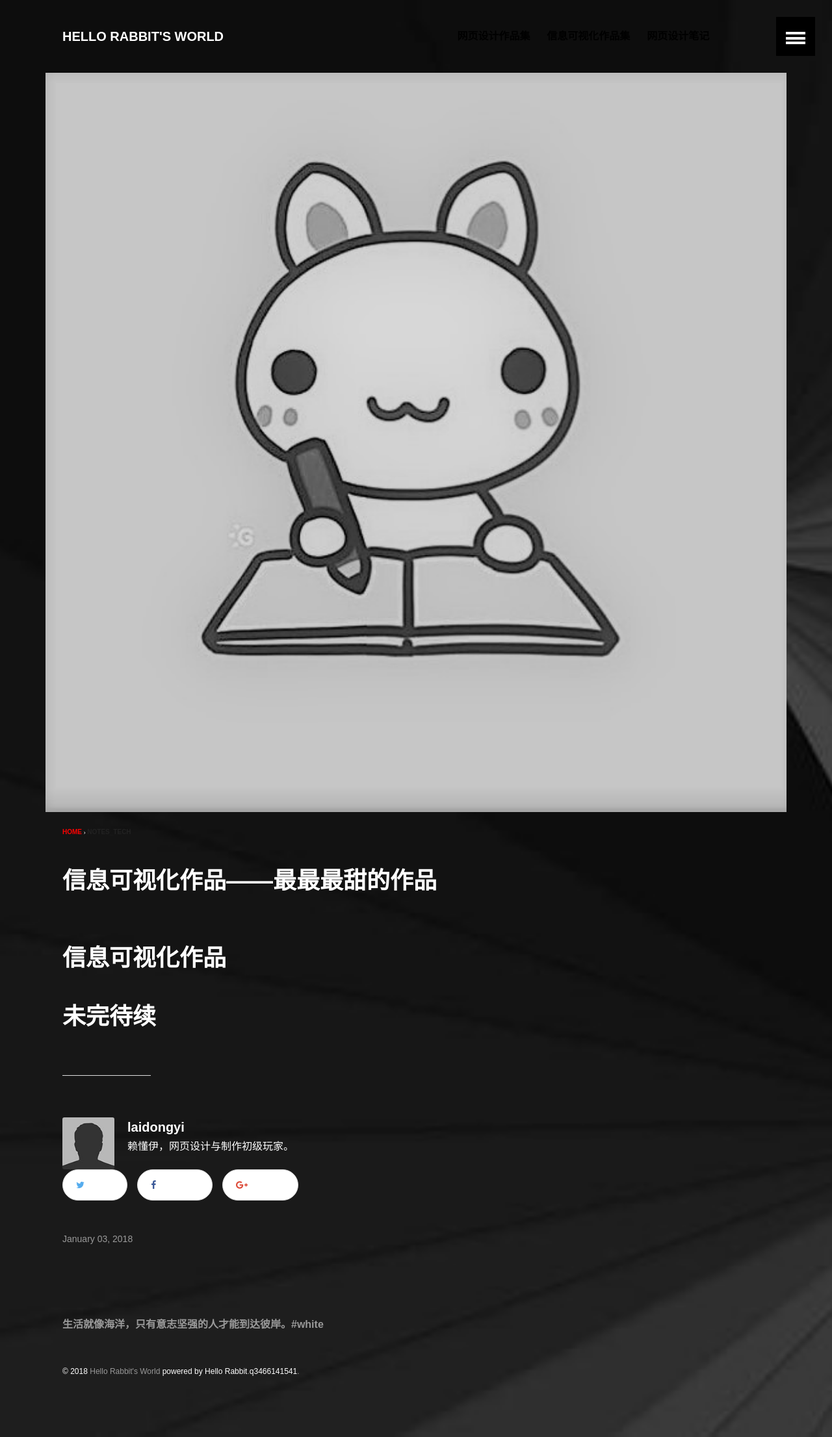
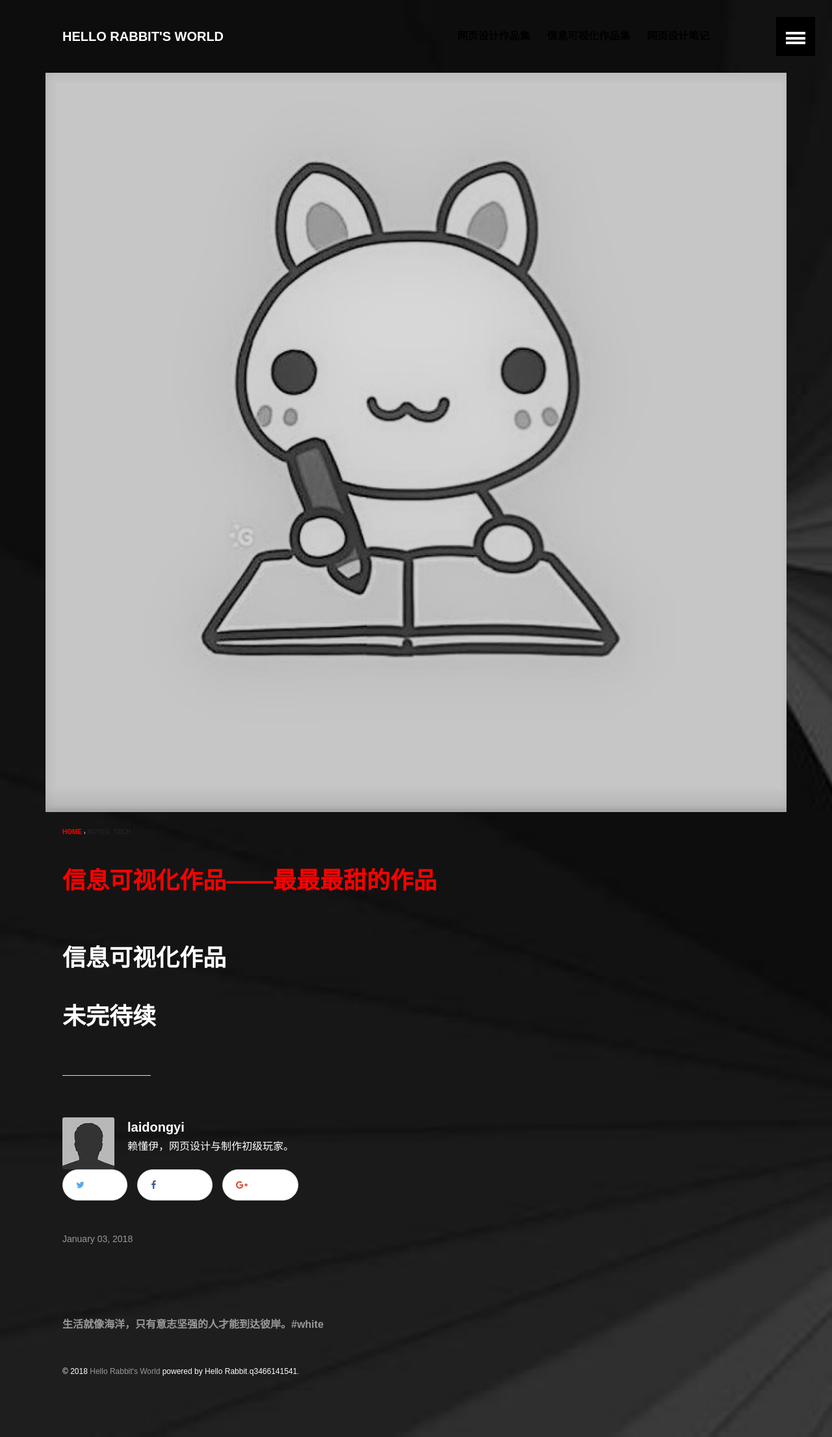
Before and after one commit to q3466141541/q3466141541.github.io, a Jekyll site: the page built from _posts/2018-01-03-信息可视化作品——最最最甜的作品信息可视化作品——最最最甜的作品.md, in a window 1280 px wide. Shown: the whole page at 65% size. Built offline with Jekyll 4.4.1, drawn with Linux system fonts in a browser that asks for light colours.

Commit message:
Update article.html

```diff
--- a/_layouts/article.html
+++ b/_layouts/article.html
@@ -15,7 +15,7 @@ layout: default
 		{% endif %}
 		{% include breadcrumbs.html %}
 		<div class="page-title">
-			<h1>{{ page.title }}</h1>
+			<h1><font color="red">{{ page.title }}</font></h1>
 		</div>
 		<div class="inner-wrap">
 			<div id="content" class="page-content" itemprop="articleBody">
```
